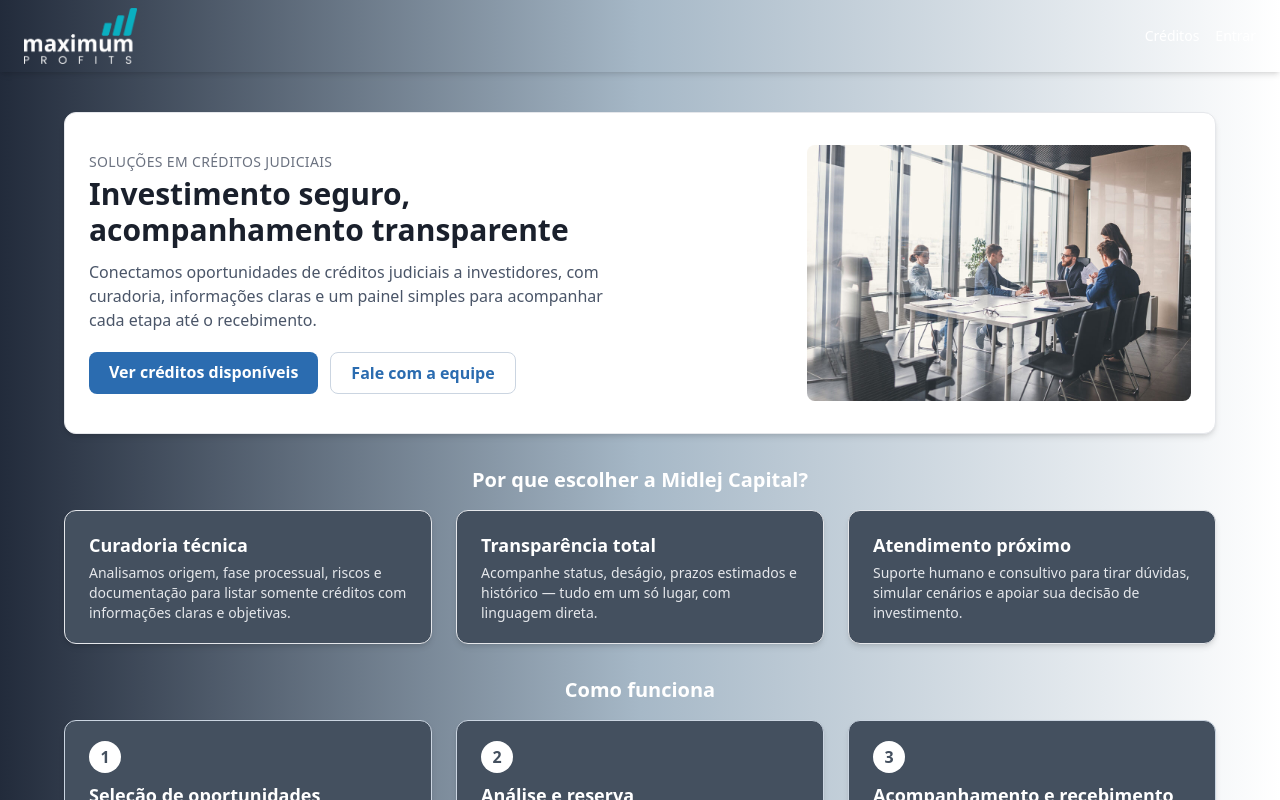
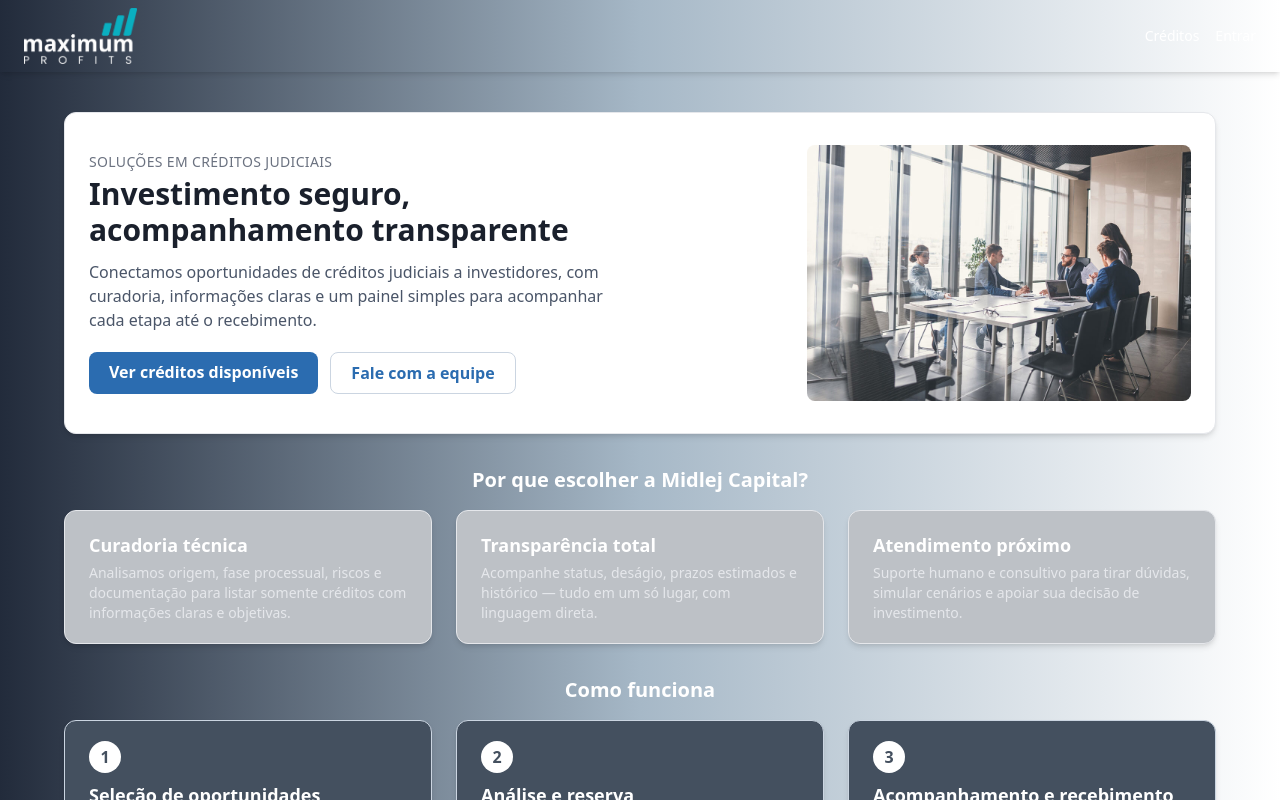
Before and after one commit to skcbroo/front_maximum, a React (Vite) app: page / in a window 1280 px wide. Shown: the top 800 px of the page. Built offline with nearby package versions, Linux system fonts and the light colour scheme.

Commit message:
Update Home.jsx

```diff
--- a/src/pages/Home.jsx
+++ b/src/pages/Home.jsx
@@ -257,7 +257,7 @@ export default function Home() {
 
 function CardHome({ titulo, texto }) {
   return (
-    <div className="bg-[#44505F] border rounded-xl px-6 py-5 shadow-md text-white">
+    <div className="bg-[#BDC1C6] border rounded-xl px-6 py-5 shadow-md text-white">
       <h4 className="text-lg font-bold text-white mb-1">{titulo}</h4>
       <p className="text-sm text-gray-200">{texto}</p>
     </div>
```
